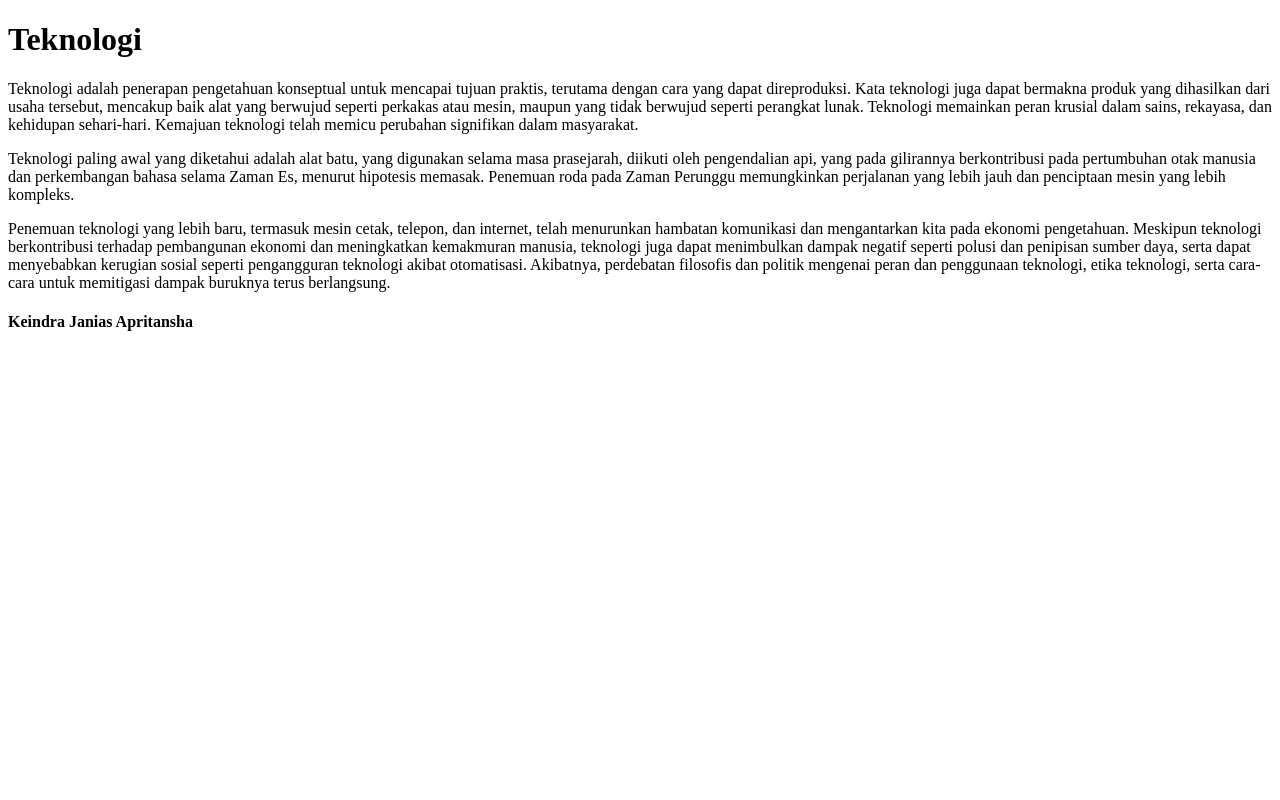
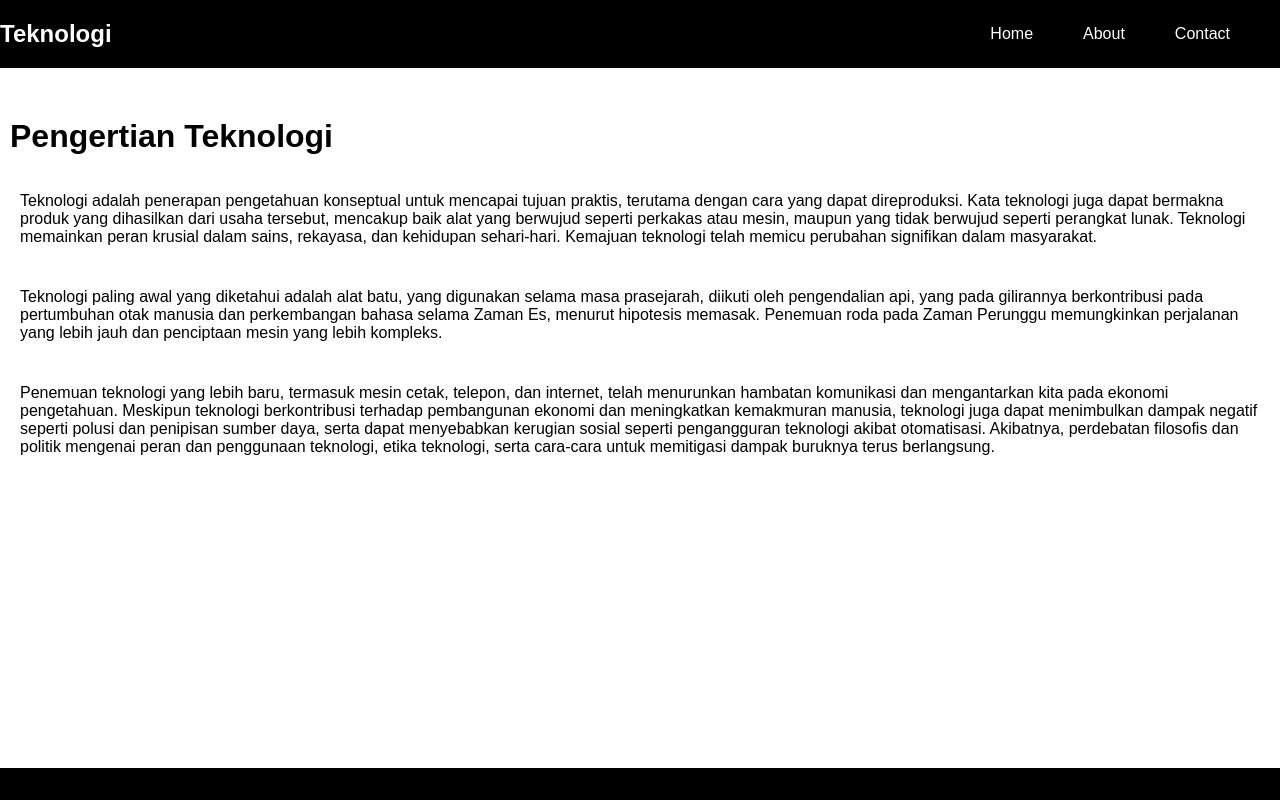
Before and after one commit to Kendra271111/DW, a plain HTML site: page Week 1/Day 1/day1.html in a window 1280 px wide. Drawn offline with nearby package versions, Linux system fonts and the light colour scheme.

Commit message:
second commit

```diff
--- /dev/null
+++ b/Week 1/Day 1/css/style.css
@@ -0,0 +1,74 @@
+body{
+    background-color: rgb(255, 255, 255);
+    box-sizing: border-box;
+    margin: 0;
+    padding: 0px;
+    font-size: 16px;
+    font-family: Arial, Helvetica, sans-serif;
+}
+
+body p{
+    margin-right: 20px;
+    margin-left: 20px;
+}
+
+.navbar{
+    background: #000;
+    color: white;
+    max-width: 100%;
+    display: flex;
+    margin-bottom: 50px;
+}
+
+
+.navbar ul{
+    display: flex;
+    flex-direction: row;
+    width: 100%;
+    gap: 50px;
+    margin-right: 50px;
+    align-items: center;
+    justify-content: right;
+    list-style: none;
+}
+
+
+
+main h1{
+    margin-left: 10px;
+}
+
+.section{
+    max-width: 100%;
+    display: flex;
+    margin-bottom: 10px;
+    border-radius: 3px;
+}
+
+.footer{
+    background: #000000;
+    color: white;
+    position: fixed;
+    display: flex;
+    left: 0;
+    bottom: 0;
+    width: 100%;
+    text-align: center;
+}
+
+.footer ul{
+    color: white;
+    display: flex;
+    flex-direction: row;
+    width: 100%;
+    gap: 50px;
+    margin-right: 100px;
+    list-style: none;
+    align-items: center;
+    justify-content: right;
+}
+
+.footer ul li i{
+    color: white;
+    font-size: 16;
+}
--- a/Week 1/Day 1/day1.html
+++ b/Week 1/Day 1/day1.html
@@ -1,26 +1,38 @@
 <!DOCTYPE html>
-<html lang="en">
-<head>
+<link lang="en">
+<link>
     <title>Document</title>
+    <link rel="stylesheet" href="css/style.css"></link>
+    <link rel="stylesheet" href="https://cdn.jsdelivr.net/npm/bootstrap-icons@1.11.3/font/bootstrap-icons.css" integrity="sha384-tViUnnbYAV00FLIhhi3v/dWt3Jxw4gZQcNoSCxCIFNJVCx7/D55/wXsrNIRANwdD" crossorigin="anonymous">
 </head>
 <body>
     <header>
-        <h1>Teknologi</h1>
+        <nav class="navbar">
+            <h1>Teknologi</h1>
+            <ul>
+                <li>Home</li>
+                <li>About</li>
+                <li>Contact</li>
+            </ul>
+        </nav>
     </header>
     <main>
+        <h1>Pengertian Teknologi</h1>
+        <section class="section">
+            <p>
                 Teknologi adalah penerapan pengetahuan konseptual untuk mencapai tujuan praktis, terutama dengan cara yang dapat direproduksi.
                 Kata teknologi juga dapat bermakna produk yang dihasilkan dari usaha tersebut, mencakup baik alat yang berwujud seperti perkakas atau mesin, maupun yang tidak berwujud seperti perangkat lunak.
                 Teknologi memainkan peran krusial dalam sains, rekayasa, dan kehidupan sehari-hari.
                 Kemajuan teknologi telah memicu perubahan signifikan dalam masyarakat.
             </p>
         </section>
-        <section>
+        <section class="section">
             <p>
                 Teknologi paling awal yang diketahui adalah alat batu, yang digunakan selama masa prasejarah, diikuti oleh pengendalian api, yang pada gilirannya berkontribusi pada pertumbuhan otak manusia dan perkembangan bahasa selama Zaman Es, menurut hipotesis memasak.
                 Penemuan roda pada Zaman Perunggu memungkinkan perjalanan yang lebih jauh dan penciptaan mesin yang lebih kompleks.
             </p>
         </section>
-        <section>
+        <section class="section">
             <p>
                 Penemuan teknologi yang lebih baru, termasuk mesin cetak, telepon, dan internet, telah menurunkan hambatan komunikasi dan mengantarkan kita pada ekonomi pengetahuan.
                 Meskipun teknologi berkontribusi terhadap pembangunan ekonomi dan meningkatkan kemakmuran manusia, teknologi juga dapat menimbulkan dampak negatif seperti polusi dan penipisan sumber daya, serta dapat menyebabkan kerugian sosial seperti pengangguran teknologi akibat otomatisasi.
@@ -28,8 +40,12 @@
             </p>
         </section>
     </main>
-    <footer>
-        <h4>Keindra Janias Apritansha</h4>
+    <footer class="footer">
+        <ul>
+            <li><span class="glyphicon glyphicon-adjust"></span></li>
+            <li><i class="fa-brands fa-instagram"></i></li>
+            <li><i class="fa-brands fa-facebook"></i></li>
+        </ul>
     </footer>
 </body>
 </html>
```
